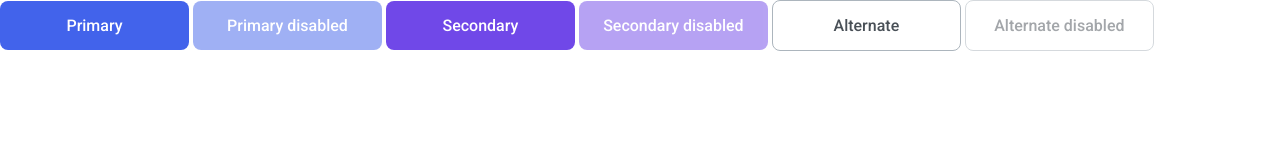
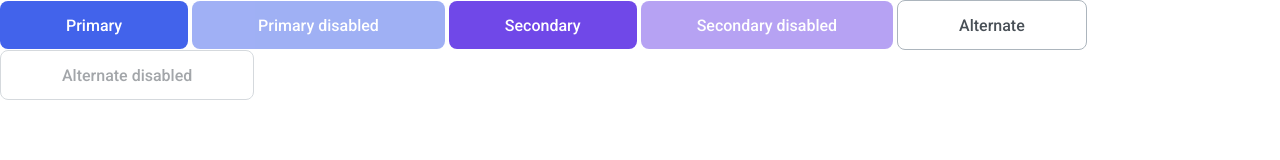
Before and after one commit to js-tasks-ru/htmlcss-20231027_anton012, a website: page 03-lection1/01-button/index.html in a window 1280 px wide. Drawn offline with Linux system fonts and the light colour scheme.

Commit message:
Dz5: fixes

```diff
--- a/03-lection1/01-button/button.css
+++ b/03-lection1/01-button/button.css
@@ -1,12 +1,8 @@
 /* Стилизация кнопки */
-@import "assets/css/main.css";
 
 .button {
-    width: 100%;
-    max-width: 189px;
     box-sizing: border-box;
-    padding-top: 15px;
-    padding-bottom: 15px;
+    padding: 15px 66px 14px;
     border: 0;
     border-radius: 8px;
     cursor: pointer;
@@ -19,34 +15,35 @@
 
 .button:disabled {
     opacity: 0.5;
-    cursor: default;
     pointer-events: none;
 }
 
-.button-primary {
+.button_primary {
     color: var(--white);
     background: var(--primary);
 }
 
-.button-primary:hover:enabled {
+.button_primary:hover:enabled {
     background: var(--dark-blue);
 }
 
-.button-secondary {
+.button_secondary {
+    padding: 15px 56px 14px;
     color: var(--white);
     background: var(--purple);
 }
 
-.button-secondary:hover:enabled {
+.button_secondary:hover:enabled {
     background: var(--dark-purple);
 }
 
-.button-alternate {
+.button_alternate {
+    padding: 15px 61px 14px;
     border: 1px solid var(--grey-3);
     color: var(--grey-4);
     background: var(--white);
 }
 
-.button-alternate:hover:enabled {
+.button_alternate:hover:enabled {
     border: 1px solid var(--black);
 }
--- a/03-lection1/01-button/index.html
+++ b/03-lection1/01-button/index.html
@@ -7,12 +7,12 @@
     </head>
     <body>
         <div class="wrapper">
-            <button class="button button-primary">Primary</button>
-            <button class="button button-primary" disabled>Primary disabled</button>
-            <button class="button button-secondary">Secondary</button>
-            <button class="button button-secondary" disabled>Secondary disabled</button>
-            <button class="button button-alternate">Alternate</button>
-            <button class="button button-alternate" disabled>Alternate disabled</button>
+            <button class="button button_primary">Primary</button>
+            <button class="button button_primary" disabled>Primary disabled</button>
+            <button class="button button_secondary">Secondary</button>
+            <button class="button button_secondary" disabled>Secondary disabled</button>
+            <button class="button button_alternate">Alternate</button>
+            <button class="button button_alternate" disabled>Alternate disabled</button>
         </div>
     </body>
 </html>
--- a/assets/css/main.css
+++ b/assets/css/main.css
@@ -3,6 +3,7 @@
 @import '../../components/footer/footer.css';
 @import '../../components/header/header.css';
 @import '../../components/main/main.css';
+@import '../../03-lection1/01-button/button.css';
 
 
 :root {
```
